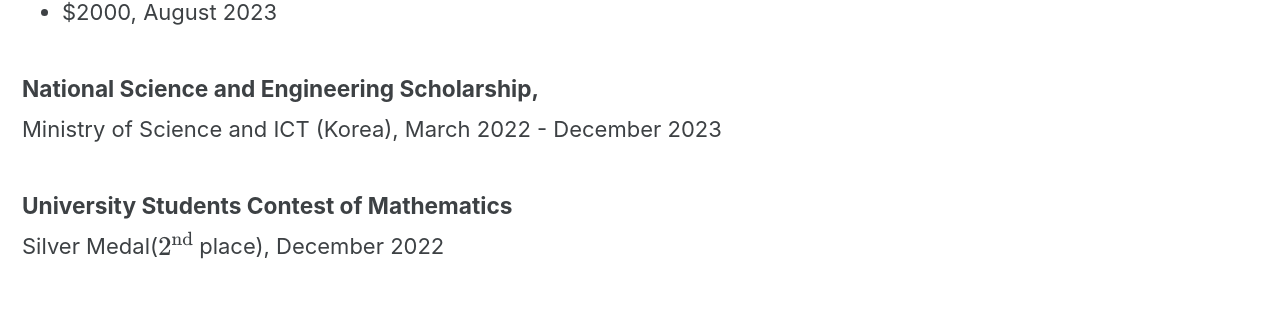
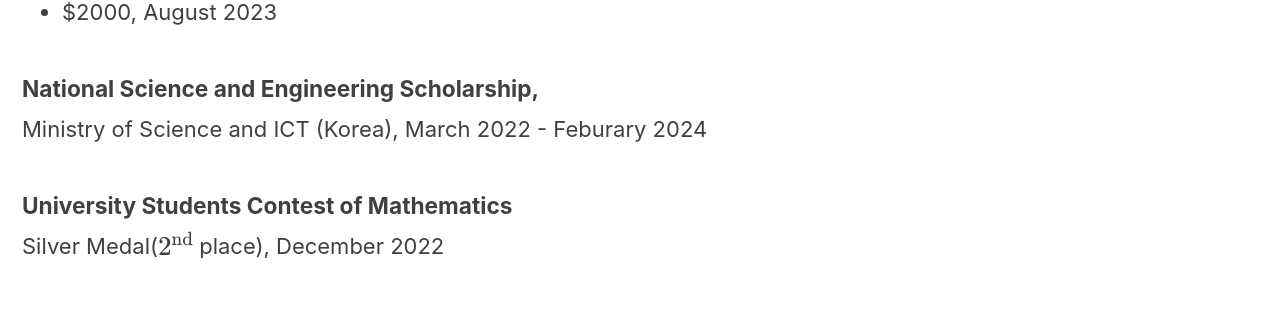
Before and after one commit to JaehoonYoo-byeolla/JaehoonYoo-byeolla.github.io, a Jekyll site: the page built from _pages/about.md, in a window 1280 px wide and 900 px high, scrolled down 2328 px. Shown: the part 144-455 px from the top of the window. Built offline with Jekyll 4.4.1, drawn with Linux system fonts in a browser that asks for light colours; cached includes are drawn as plain includes; formulas are drawn with MathJax 3.

Commit message:
change the date

```diff
--- a/_pages/about.md
+++ b/_pages/about.md
@@ -64,7 +64,7 @@ Top 30% Academic Scholarship, February 2022 - June 2022
 - $2000, August 2023
 
 ##### National Science and Engineering Scholarship,
-Ministry of Science and ICT (Korea), March 2022 - December 2023
+Ministry of Science and ICT (Korea), March 2022 - Feburary 2024
 
 ##### University Students Contest of Mathematics
 Silver Medal($2^{\text{nd}}$ place), December 2022
```
